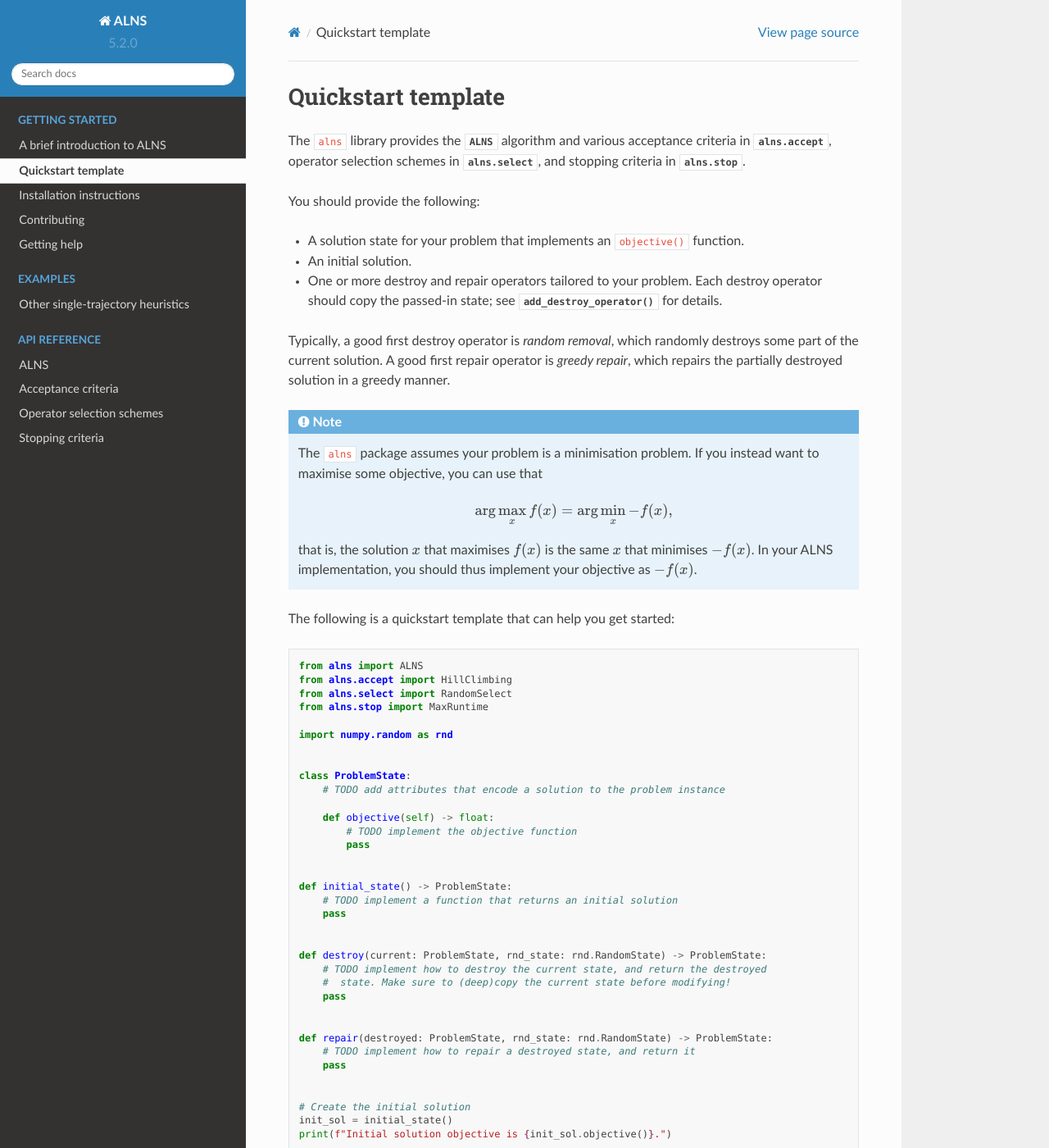
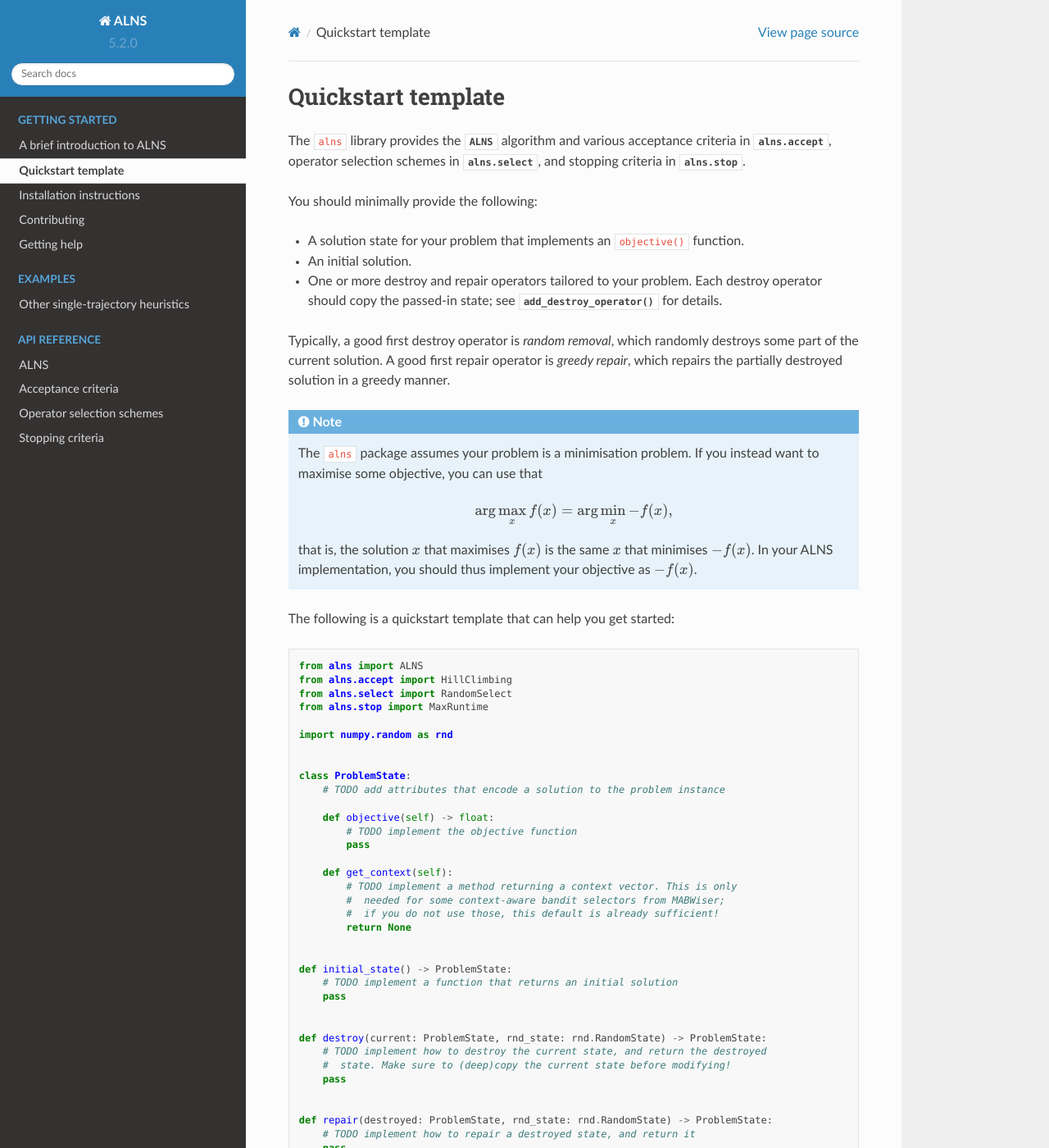
Before and after one commit to N-Wouda/ALNS, a Sphinx documentation site: the page built from docs/source/setup/template.rst, in a window 1280 px wide and 1400 px high. Shown: the whole window at 82% size. Built offline with Sphinx 7.4.7 and the Read the Docs theme 2.0.0, drawn with Linux system fonts in a browser that asks for light colours; pages that are not in the unit, such as notebooks, are missing from menus.

Commit message:
Add get_context() to quickstart template

```diff
--- a/docs/source/setup/template.rst
+++ b/docs/source/setup/template.rst
@@ -5,7 +5,7 @@ The ``alns`` library provides the :class:`~alns.ALNS` algorithm and various
 acceptance criteria in :mod:`alns.accept`, operator selection schemes in
 :mod:`alns.select`, and stopping criteria in :mod:`alns.stop`.
 
-You should provide the following:
+You should minimally provide the following:
 
 * A solution state for your problem that implements an ``objective()`` function.
 * An initial solution.
@@ -47,6 +47,12 @@ The following is a quickstart template that can help you get started:
         def objective(self) -> float:
             # TODO implement the objective function
             pass
+
+        def get_context(self):
+            # TODO implement a method returning a context vector. This is only
+            #  needed for some context-aware bandit selectors from MABWiser;
+            #  if you do not use those, this default is already sufficient!
+            return None
 
 
     def initial_state() -> ProblemState:
```
